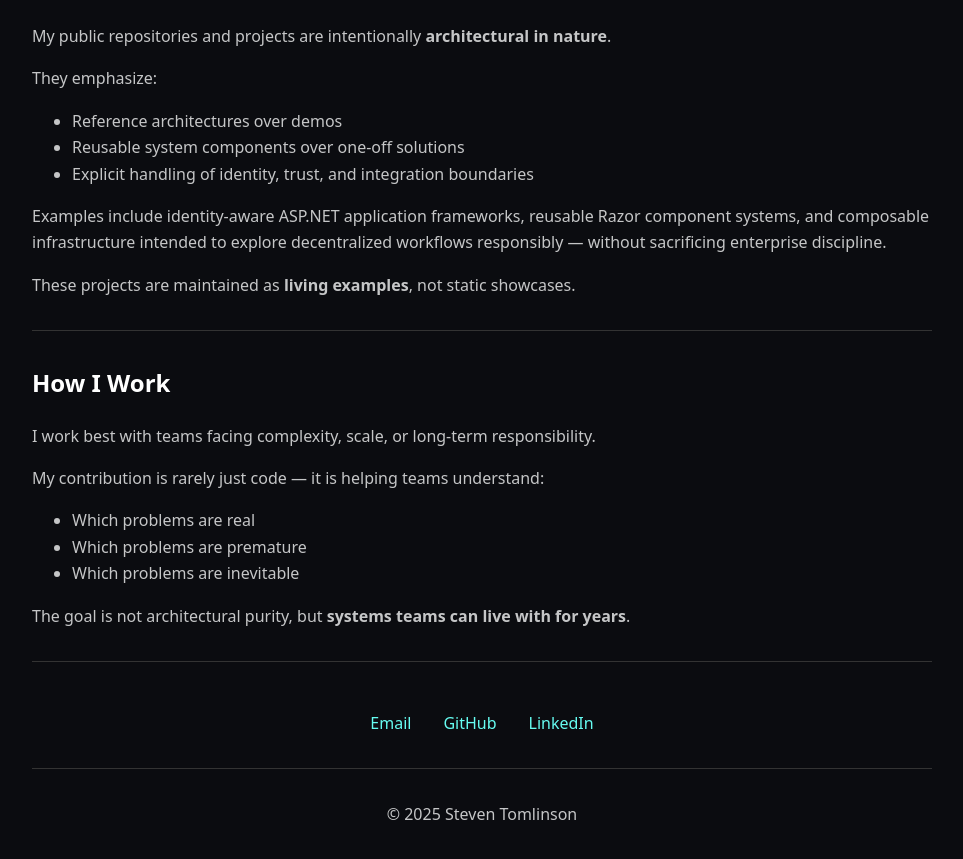
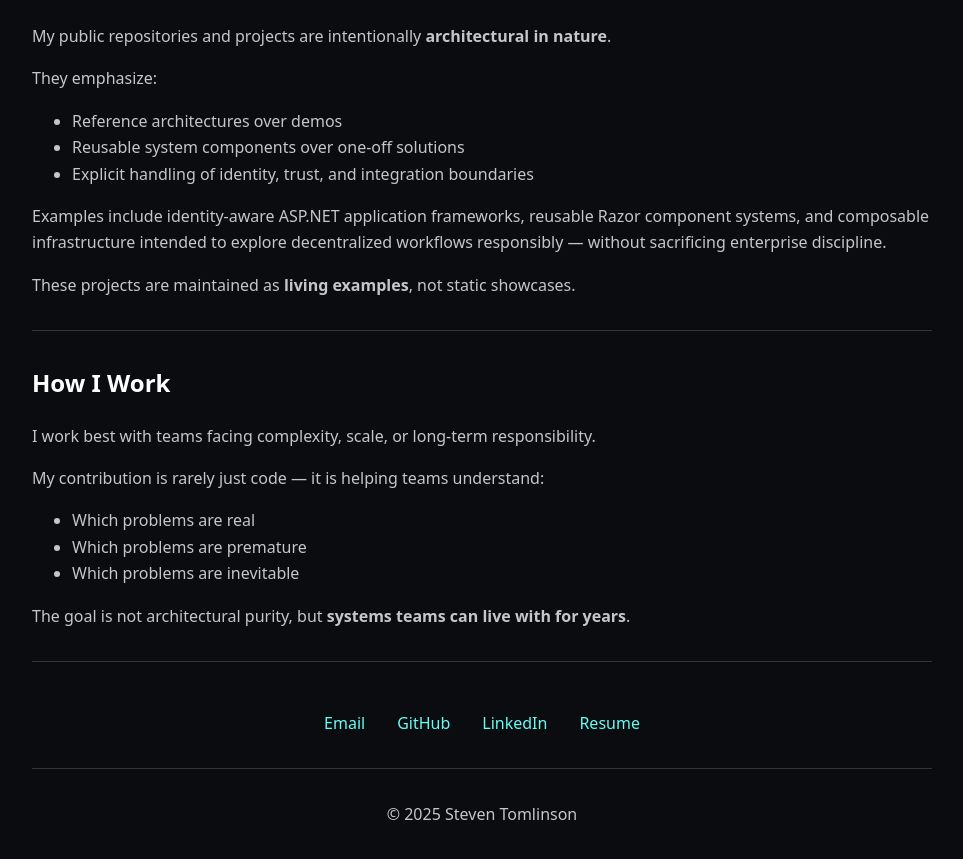
Before and after one commit to steven-tomlinson/steventomlinson.dev, a Jekyll site: the page built from index.md, in a window 1280 px wide and 900 px high, scrolled down 1715 px. Shown: the top 859 px of the window, without its empty margins (158-1121 px from the left). Built offline with Jekyll 4.4.1, drawn with Linux system fonts in a browser that asks for light colours; our own code applies the rules of GitHub Pages for plain Markdown files.

Commit message:
feat(index): add link to full resume in navigation

```diff
--- a/index.md
+++ b/index.md
@@ -120,5 +120,6 @@ The goal is not architectural purity, but **systems teams can live with for year
     <li><a href="mailto:steven.tomlinson@gmail.com">Email</a></li>
     <li><a href="https://github.com/steven-tomlinson">GitHub</a></li>
     <li><a href="https://www.linkedin.com/in/pakana/">LinkedIn</a></li>
+    <li><a href="Full-Resume.pdf">Resume</a></li>
   </ul>
 </nav>
```
